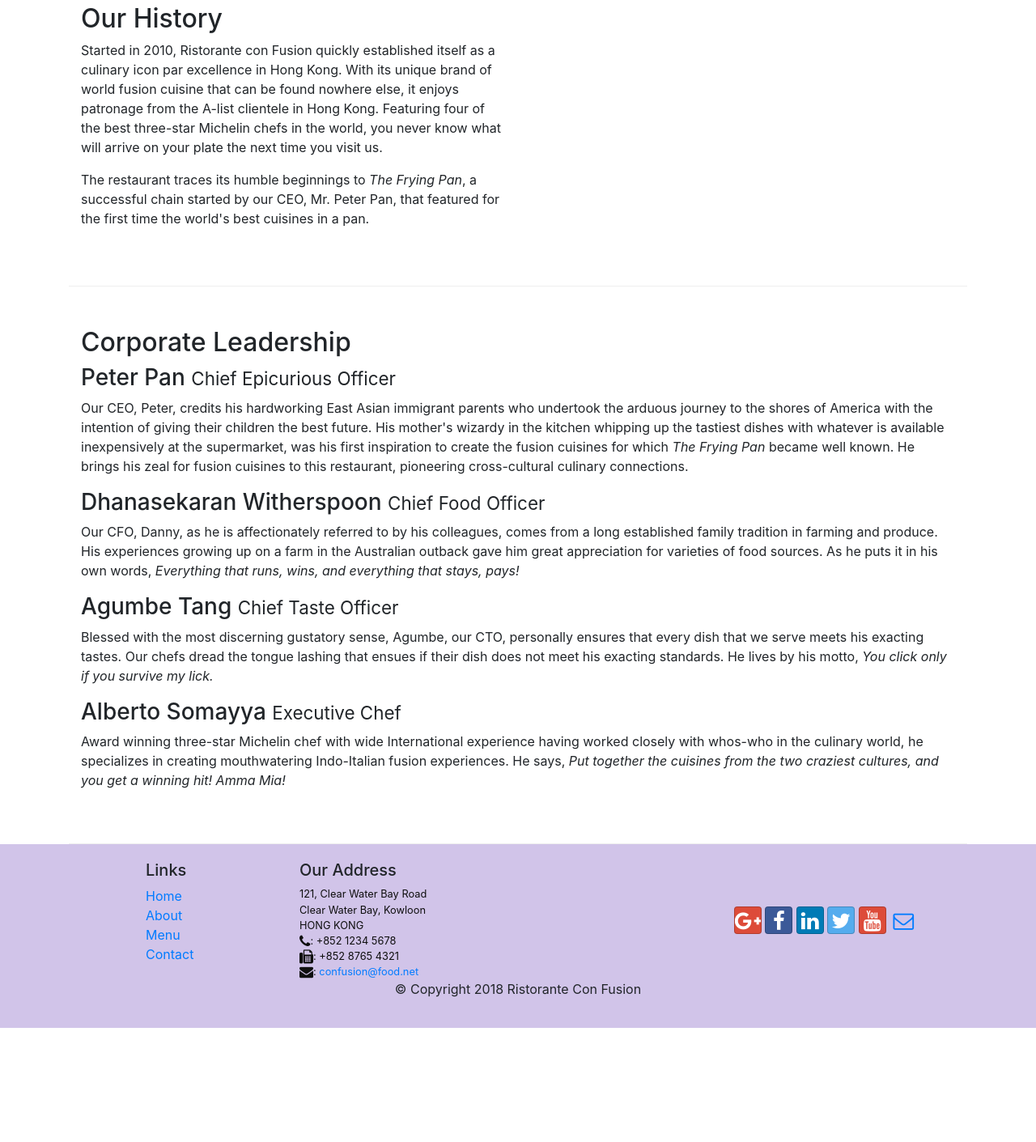
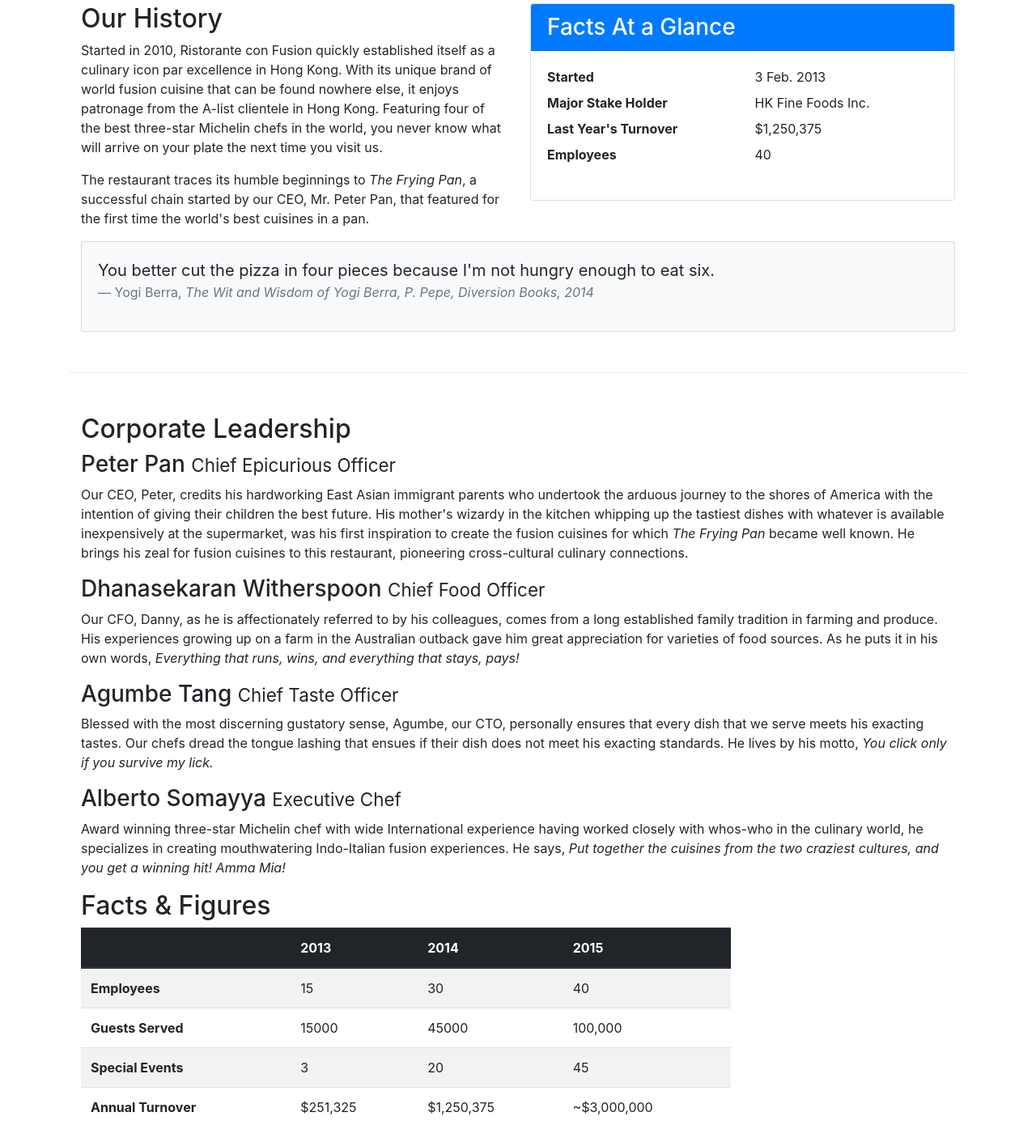
Before and after one commit to lxyb828/conFusion, a website: page aboutus.html in a window 1280 px wide. Shown: the part 511-1922 px from the top of the page at 81% size. Before the commit the page ends 1781 px from the top, so only its background shows below. Drawn offline with nearby package versions, Linux system fonts and the light colour scheme.

Commit message:
commit for table and cards

```diff
--- a/aboutus.html
+++ b/aboutus.html
@@ -66,7 +66,34 @@
                 <p>Started in 2010, Ristorante con Fusion quickly established itself as a culinary icon par excellence in Hong Kong. With its unique brand of world fusion cuisine that can be found nowhere else, it enjoys patronage from the A-list clientele in Hong Kong.  Featuring four of the best three-star Michelin chefs in the world, you never know what will arrive on your plate the next time you visit us.</p>
                 <p>The restaurant traces its humble beginnings to <em>The Frying Pan</em>, a successful chain started by our CEO, Mr. Peter Pan, that featured for the first time the world's best cuisines in a pan.</p>
             </div>
-            <div class="col-12">
+            <div class="col-12 col-sm-6">
+                <div class="card">
+                    <h3 class="card-header bg-primary text-white">Facts At a Glance</h3>
+                    <div class="card-body">
+                        <dl class="row">
+                            <dt class="col-6">Started</dt>
+                            <dd class="col-6">3 Feb. 2013</dd>
+                            <dt class="col-6">Major Stake Holder</dt>
+                            <dd class="col-6">HK Fine Foods Inc.</dd>
+                            <dt class="col-6">Last Year's Turnover</dt>
+                            <dd class="col-6">$1,250,375</dd>
+                            <dt class="col-6">Employees</dt>
+                            <dd class="col-6">40</dd>
+                        </dl>
+                    </div>
+                </div>
+            </div>
+			<div class="col-12">
+                <div class="card card-body bg-light">
+                    <blockquote class="blockquote">
+                        <p class="mb-0">You better cut the pizza in four pieces because
+                            I'm not hungry enough to eat six.</p>
+                        <footer class="blockquote-footer">Yogi Berra,
+                            <cite title="Source Title">The Wit and Wisdom of Yogi Berra,
+                            P. Pepe, Diversion Books, 2014</cite>
+                        </footer>
+                    </blockquote>
+                </div>
             </div>
         </div>
 
@@ -82,6 +109,49 @@
                 <p class="d-none d-sm-block">Blessed with the most discerning gustatory sense, Agumbe, our CTO, personally ensures that every dish that we serve meets his exacting tastes. Our chefs dread the tongue lashing that ensues if their dish does not meet his exacting standards. He lives by his motto, <em>You click only if you survive my lick.</em></p>
                 <h3>Alberto Somayya <small>Executive Chef</small></h3>
                 <p class="d-none d-sm-block">Award winning three-star Michelin chef with wide International experience having worked closely with whos-who in the culinary world, he specializes in creating mouthwatering Indo-Italian fusion experiences. He says, <em>Put together the cuisines from the two craziest cultures, and you get a winning hit! Amma Mia!</em></p>
+            </div>
+            <div class="col-12 col-sm-9">
+                <h2>Facts &amp; Figures</h2>
+				<div class="table-responsive">
+                    <table class="table table-striped">
+                        <thead class="thead-dark">
+                            <tr>
+                                <th>&nbsp;</th>
+                                <th>2013</th>
+                                <th>2014</th>
+                                <th>2015</th>
+                            </tr>
+                        </thead>
+                        <tbody>
+                            <tr>
+                                <th>Employees</th>
+                                <td>15</td>
+                                <td>30</td>
+                                <td>40</td>
+                            </tr>
+                            <tr>
+                                <th>Guests Served</th>
+                                <td>15000</td>
+                                <td>45000</td>
+                                <td>100,000</td>
+                            </tr>
+                            <tr>
+                                <th>Special Events</th>
+                                <td>3</td>
+                                <td>20</td>
+                                <td>45</td>
+                            </tr>
+                            <tr>
+                                <th>Annual Turnover</th>
+                                <td>$251,325</td>
+                                <td>$1,250,375</td>
+                                <td>~$3,000,000</td>
+                            </tr>
+                        </tbody>
+                    </table>
+                </div>
+            </div>
+             <div class="col-12 col-sm-3">
             </div>
        </div>
 
```
